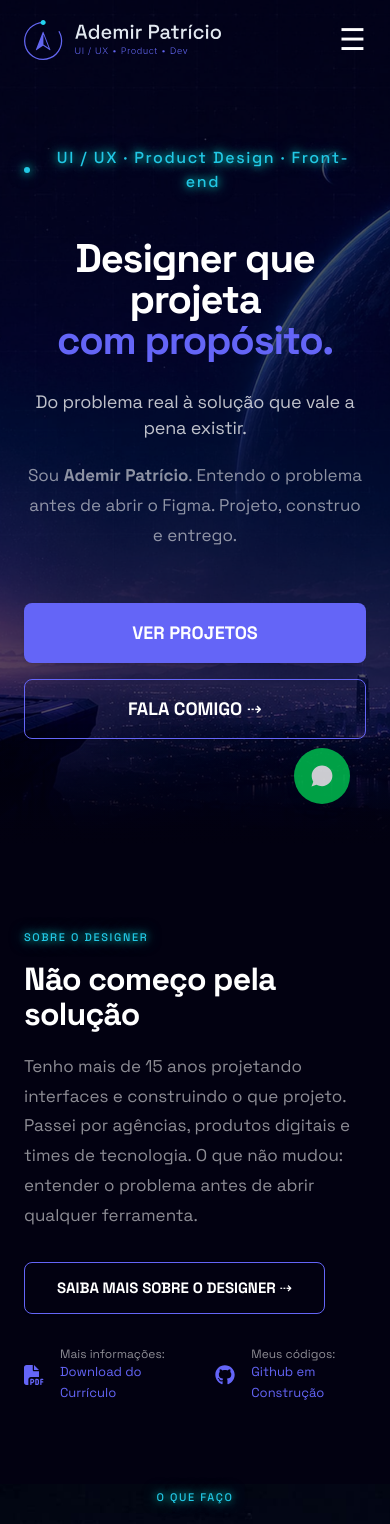
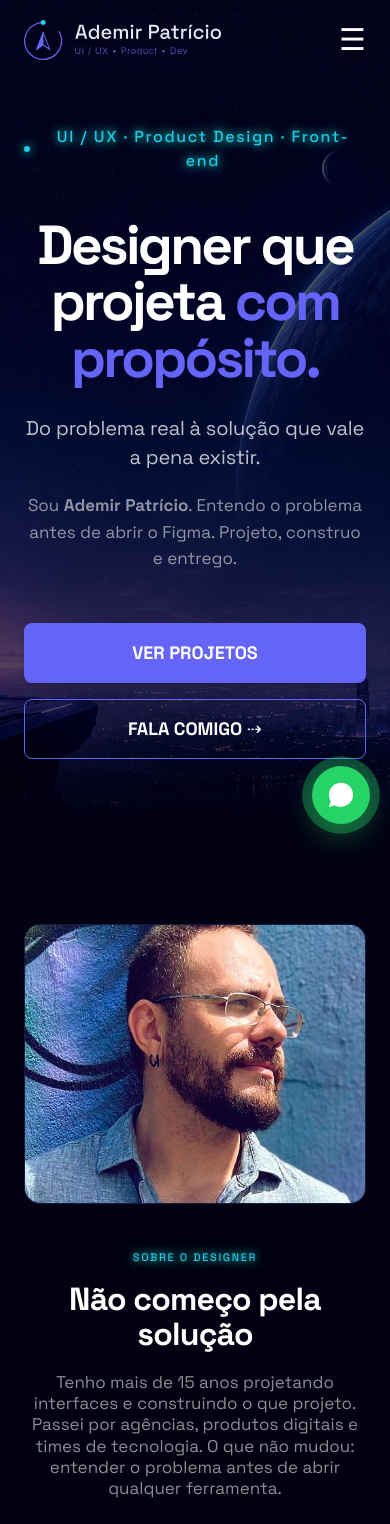
Before and after one commit to ademirpatricio/portfolio, a React (Vite) app: page / in a window 390 px wide. Shown: the top 1524 px of the page. Built offline with nearby package versions, Linux system fonts and the light colour scheme.

Commit message:
ajustando responsivo da home

```diff
--- a/src/components/blocs/HomeAbout.jsx
+++ b/src/components/blocs/HomeAbout.jsx
@@ -15,10 +15,11 @@ function HomeAbout() {
         <section id="about" aria-labelledby="about-title"
         className="bg-midnight-deep py-20 md:py-40">
 
-          <div className="mx-auto grid max-w-container grid-cols-1 items-center gap-10 px-6 md:px-12 lg:grid-cols-2 lg:gap-20">
+          <div className="mx-auto grid max-w-container grid-cols-1 items-center text-center md:text-left gap-10 px-6 md:px-12 lg:grid-cols-2 lg:gap-20">
 
             <div
-              className="relative hidden h-[520px] items-center justify-center overflow-hidden rounded-card border border-white/5 bg-spacy-navy lg:flex"
+              className="relative h-[280px] md:h-[520px] items-center justify-center
+              overflow-hidden rounded-card border border-white/5 bg-spacy-navy lg:flex"
               aria-hidden="true"
             >
               {/* Imagem de background */}
@@ -41,11 +42,12 @@ function HomeAbout() {
                 title = "Não começo pela solução"
                 content = "Tenho mais de 15 anos projetando interfaces e construindo o que projeto. Passei por agências, produtos digitais e times de tecnologia. O que não mudou: entender o problema antes de abrir qualquer ferramenta."
               />
-              <Button variant="secondary" href="/sobre" size="md">Saiba mais sobre o Designer ⇢</Button>
+              <Button mobileFullWidth variant="secondary" href="/sobre" size="md">Saiba mais sobre o Designer ⇢</Button>
 
-              <div className="flex gap-10 pt-8">
+              <div className="flex gap-10">
                 <IconeText
                   icon={FaFilePdf}
+                  iconClassName="text-red-500"
                   title={'Mais informações:'}
                   label={'Download do Currículo'}
                   link={'/ademir-patricio-curriculo.pdf'}
@@ -53,6 +55,7 @@ function HomeAbout() {
                 />
                 <IconeText
                   icon={FaGithub}
+                  iconClassName="text-orbit-cyan"
                   title={'Meus códigos:'}
                   label={'Github em Construção'}
                   link={'https://github.com/ademirpatricio'}
--- a/src/components/blocs/HomeCta.jsx
+++ b/src/components/blocs/HomeCta.jsx
@@ -1,5 +1,7 @@
+import { GiCoffeeCup } from "react-icons/gi";
 import ctaBg from '../../assets/images/cta-bg.jpg'
 
+import IconeText from '../ui/IconeText'
 import Button from '../ui/Button'
 import Fade from '../ui/Fade'
 
@@ -45,7 +47,17 @@ function HomeCta() {
               Se você tem um projeto, uma vaga ou uma ideia no papel, esse pode
               ser o começo.
             </p>
-            <Button variant="secondary" href="https://wa.me/5581998590849?text=Ol%C3%A1!%20Gostaria%20de%20falar%20com%20Ademir%20Patr%C3%ADcio" size="lg" target="_blank">Fala comigo ⇢</Button>
+            <Button mobileFullWidth variant="secondary" href="https://wa.me/5581998590849?text=Ol%C3%A1!%20Gostaria%20de%20falar%20com%20Ademir%20Patr%C3%ADcio" size="lg" target="_blank">Fala comigo ⇢</Button>
+            <div className="mt-8 flex justify-center">
+              <IconeText
+                icon={GiCoffeeCup}
+                iconClassName="text-orbit-cyan"
+                title={'Freelance / Disponibilidade:'}
+                label={'Aberto à oportunidades'}
+                link={'https://wa.me/5581998590849?text=Ol%C3%A1!%20Gostaria%20de%20falar%20com%20Ademir%20Patr%C3%ADcio'}
+                target={'_blank'}
+              />
+            </div>
           </div>
           <Fade site="lg" color="midnightdeep"/>
         </section>
--- a/src/components/blocs/HomeHero.jsx
+++ b/src/components/blocs/HomeHero.jsx
@@ -65,11 +65,11 @@ function HomeHero() {
 
         {/* Titulo */}
         <h1 className="mb-7 mx-auto max-w-[800px]
-        text-[clamp(40px,6.5vw,65px)]
-        font-bold leading-[1.03] tracking-[-0.03em] text-white">
+         text-white
+        text-[clamp(55px,6.5vw,65px)] font-bold leading-[1.03] tracking-[-0.05em] ">
           Designer que projeta
-          <br />
-          <span className="text-cosmic-blue">com propósito.</span>
+          <br className="hidden md:block"/>
+          <span className="text-cosmic-blue"> com propósito.</span>
         </h1>
 
         {/* Descrição */}
--- a/src/components/blocs/HomeProjects.jsx
+++ b/src/components/blocs/HomeProjects.jsx
@@ -45,7 +45,7 @@ function HomeProjects() {
       aria-labelledby="projects-title"
     >
       <div className="mx-auto max-w-container px-6 md:px-12">
-        <div className="mb-10 md:mb-16">
+        <div className="mb-10 md:mb-16 text-center ">
           <Title
           span="Projetos em destaque"
           title="Do problema ao deploy."
--- a/src/components/ui/Button.jsx
+++ b/src/components/ui/Button.jsx
@@ -6,12 +6,12 @@ function Button({
   variant = 'primary',
   size = 'md',
   target,
+  mobileFullWidth = false,
   className = '',
   iconRight
 }) {
 
   const variants = {
-
     primary: `
       bg-cosmic-blue
       text-white
@@ -35,7 +35,8 @@ function Button({
     `,
 
     gold: `
-      bg-solar-gold text-midnight-deep
+      bg-solar-gold
+      text-midnight-deep
       hover:opacity-90
     `,
 
@@ -44,23 +45,28 @@ function Button({
       text-white-40
       pointer-events-none
     `
-
   }
 
   const sizes = {
     sm: 'min-h-10 px-5 text-sm',
     md: 'min-h-13 px-8 text-[15px]',
-    lg: 'min-h-15 px-10 text-lg'
+    lg: 'min-h-15 px-10 text-lg',
   }
 
   return (
-
-    <Link to={href}
-    target={target}
-
+    <Link
+      to={href}
+      target={target}
       className={`
-        inline-flex items-center justify-center gap-3
-        rounded-btn font-bold uppercase transition
+        inline-flex
+        items-center
+        justify-center
+        gap-3
+        rounded-btn
+        font-bold
+        uppercase
+        transition
+        ${mobileFullWidth ? 'w-full md:w-auto' : ''}
         ${variants[variant]}
         ${sizes[size]}
         ${className}
@@ -69,7 +75,6 @@ function Button({
       {children}
       {iconRight}
     </Link>
-
   )
 }
 
--- a/src/components/ui/IconeText.jsx
+++ b/src/components/ui/IconeText.jsx
@@ -1,16 +1,16 @@
-function IconeText({ label, title, link, icon: Icon, target }) {
+function IconeText({ label, title, link, icon: Icon, target, iconClassName = 'text-cosmic-blue' }) {
 
     return (
         <a
-            className="flex gap-4 items-center hover:opacity-80 transition"
+            className="flex gap-4 items-center mt-8 text-left hover:opacity-80 transition"
             href={link}
             target={target}
             rel={target === "_blank" ? "noopener noreferrer" : undefined}
         >
-            {Icon && <Icon className="text-cosmic-blue text-xl shrink-0" />}
+            <Icon className={`${iconClassName} text-xl shrink-0`}/>
             <div className="flex flex-col">
                 <div className="text-xs text-white-55">{title}</div>
-                <span className="text-sm text-cosmic-blue">{label}</span>
+                <span className="text-sm text-cosmic-blue leading-tight">{label}</span>
             </div>
         </a>
     )
--- a/src/components/ui/Title.jsx
+++ b/src/components/ui/Title.jsx
@@ -1,17 +1,18 @@
 function Title ({span, title, content}){
     return (
         <>
-            <span className="mb-4 text-neon text-orbit-cyan inline-block text-[11px] font-medium uppercase
-            tracking-[0.15em] text-md ">
+            <span className="mb-4 text-neon text-orbit-cyan inline-block text-[11px]
+            font-medium uppercase tracking-[0.15em] text-md ">
                 {span}
               </span>
               <h2
-                className="mb-5 text-[clamp(32px,4vw,52px)] font-bold leading-[1.1] tracking-[-0.025em] text-white"
+                className="mb-5 text-[clamp(32px,4vw,52px)] font-bold leading-[1.1]
+                tracking-[-0.025em] text-white"
                 id="about-title"
               >
                 {title}
               </h2>
-              <p className="mb-8 text-[17px] leading-[1.75] text-white-55">
+              <p className="mb-8 text-[17px] leading-tight text-white-55">
                 {content}
               </p>
         </>
--- a/src/components/ui/Whatsapp.jsx
+++ b/src/components/ui/Whatsapp.jsx
@@ -1,36 +1,18 @@
 export default function Whatsapp() {
   return (
     <a
-        href="https://wa.me/5581998590849?text=Ol%C3%A1!%20Gostaria%20de%20falar%20com%20Ademir%20Patr%C3%ADcio"
+      href="https://wa.me/5581998590849?text=Olá! Gostaria de falar com Ademir Patrício"
       target="_blank"
       rel="noopener noreferrer"
       aria-label="Abrir conversa no WhatsApp"
-        className="
-          fixed
-          bottom-10
-          right-10
-          w-14
-          h-14
-          flex
-          items-center
-          justify-center
-          rounded-full
-          bg-green-500
-          hover:bg-green-600
-          text-white
-          shadow-lg
-          transition
-          duration-300
-          animate-pulse
-          z-[999]
-        "
+      className="whatsapp-button"
     >
       <svg
         xmlns="http://www.w3.org/2000/svg"
         viewBox="0 0 448 512"
-  className="w-6 h-6 fill-current"
+        className="w-7 h-7 fill-current"
       >
-  <path d="M380.9 97.1C339 55.1 283.2 32 224.8 32 103.3 32 4.1 131.2 4.1 252.7c0 44.5 11.6 87.9 33.6 126.1L0 480l104.3-37.3c36.6 20 77.8 30.6 120.5 30.6h.1c121.5 0 220.7-99.2 220.7-220.7 0-58.4-23.1-114.2-64.7-156.2z"/>
+        <path d="M380.9 97.1C339 55.1 283.2 32 224.8 32 103.3 32 4.1 131.2 4.1 252.7c0 44.5 11.6 87.9 33.6 126.1L0 480l104.3-37.3c36.6 20 77.8 30.6 120.5 30.6h.1c121.5 0 220.7-99.2 220.7-220.7 0-58.4-23.1-114.2-64.7-156.2z" />
       </svg>
     </a>
   )
--- a/src/index.css
+++ b/src/index.css
@@ -40,15 +40,15 @@
 
   .text-lead {
     @apply
-    text-[clamp(18px,2vw,24px)]
+    text-[clamp(20px,2vw,24px)]
     leading-[1.45]
     tracking-[-0.01em]
   }
 
   .text-body {
     @apply
-    text-[17px]
-    leading-[1.75]
+    text-[15px]
+    leading-[1.55]
   }
 
   .text-neon {
@@ -66,5 +66,83 @@
     0 0 24px rgba(0,254,228,.3);
   }
 
+  .whatsapp-button {
+  position: fixed;
+  right: 2rem;
+  bottom: 2rem;
+
+  display: flex;
+  align-items: center;
+  justify-content: center;
+
+  width: 64px;
+  height: 64px;
+
+  border-radius: 999px;
+
+  background: #25d366;
+  color: white;
+
+  cursor: pointer;
+
+  box-shadow:
+    0 12px 30px rgba(37, 211, 102, .35),
+    0 6px 12px rgba(0,0,0,.15);
+
+  transition:
+    transform .25s ease,
+    background .25s ease,
+    box-shadow .25s ease;
+
+  animation: whatsapp-pulse 3s infinite;
+
+  z-index: 999;
+}
+
+.whatsapp-button:hover {
+  background: #1ebe5d;
+  transform: translateY(-4px) scale(1.05);
+
+  box-shadow:
+    0 18px 40px rgba(37,211,102,.45),
+    0 8px 18px rgba(0,0,0,.2);
+}
+
+.whatsapp-button:active {
+  transform: scale(.96);
+}
+
+@keyframes whatsapp-pulse {
+
+  0%{
+    box-shadow:
+      0 0 0 0 rgba(37,211,102,.6),
+      0 12px 30px rgba(37,211,102,.35);
+  }
+
+  70%{
+    box-shadow:
+      0 0 0 22px rgba(37,211,102,0),
+      0 12px 30px rgba(37,211,102,.35);
+  }
+
+  100%{
+    box-shadow:
+      0 0 0 0 rgba(37,211,102,0),
+      0 12px 30px rgba(37,211,102,.35);
+  }
 
 }
+
+@media (max-width:768px){
+
+  .whatsapp-button{
+    right: 1.25rem;
+    bottom: 1.25rem;
+    width: 58px;
+    height: 58px;
+  }
+
+}
+
+}
```
Lines whose indentation alone changed are shown as unchanged.
